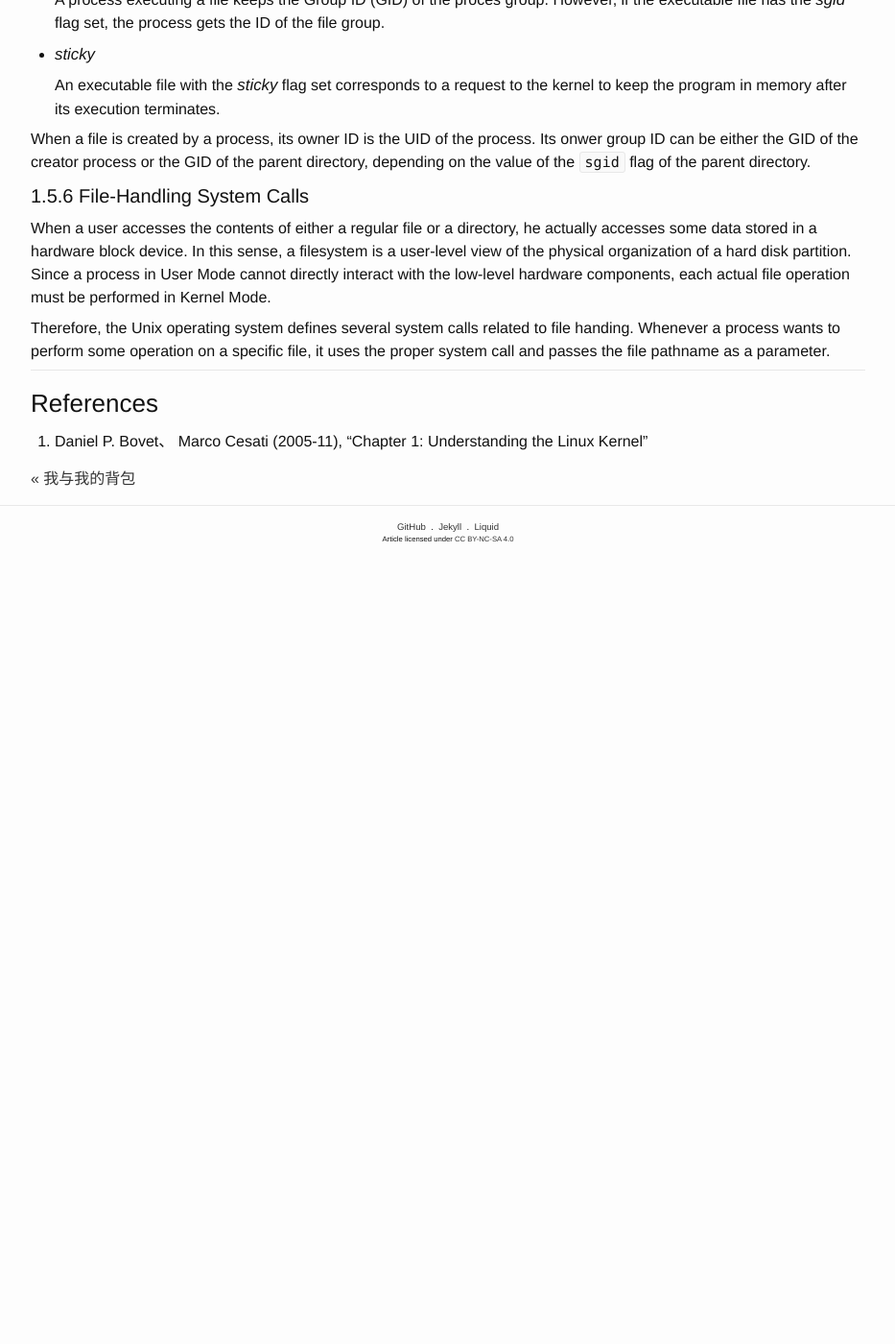
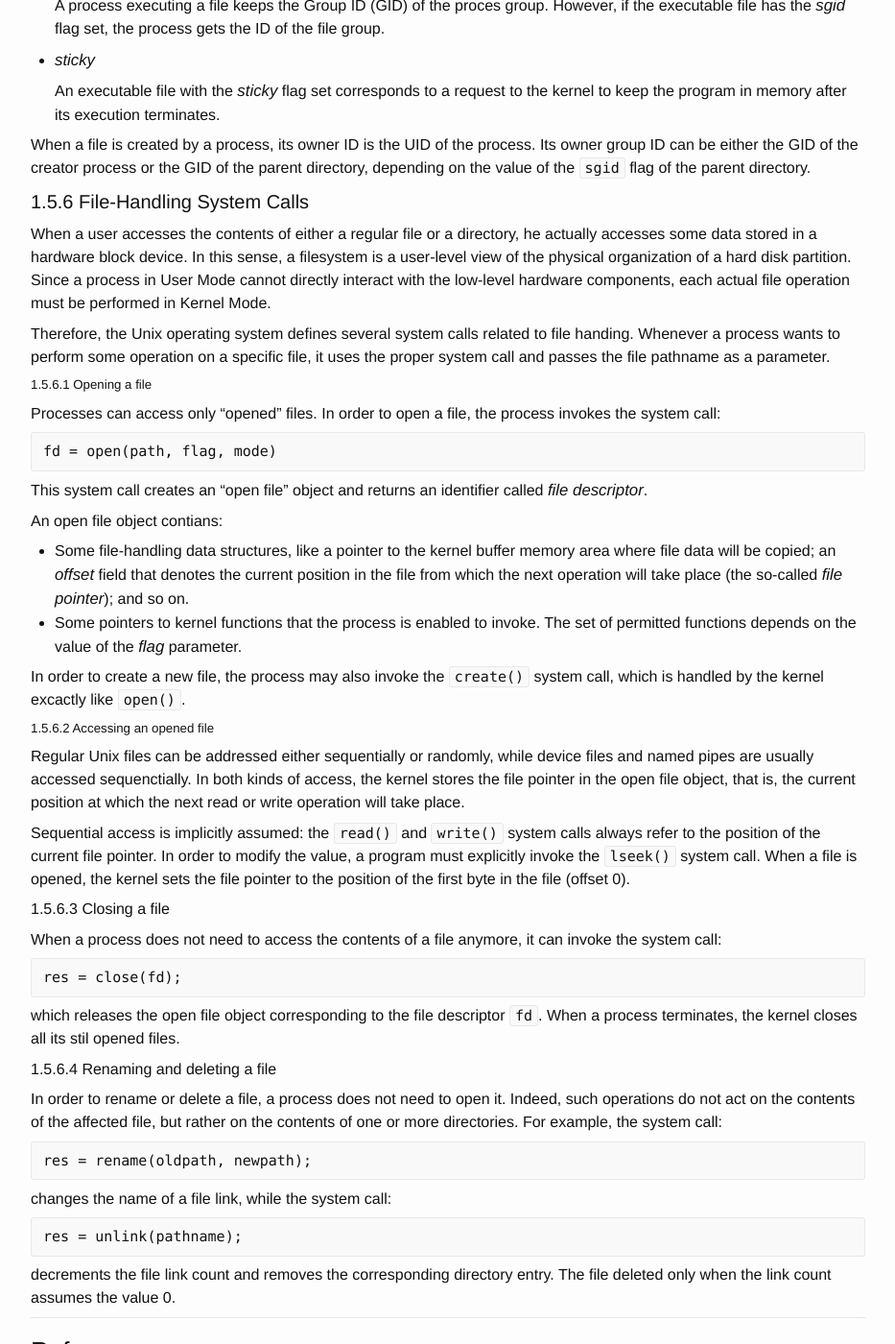
Before and after one commit to ousiax/ousiax.github.io, a Jekyll site: the page built from _posts/2017-11-12-understanding-the-linux-kernel-01.md, in a window 1280 px wide and 1400 px high, scrolled down 8180 px. Shown: the whole window at 96% size, without its empty margins (173-1106 px from the left). Built offline with Jekyll 4.4.1, drawn with Linux system fonts in a browser that asks for light colours; before the commit the page ends 8763 px from its top, so only the background shows below that; some of the changed text lies outside the part shown.

Commit message:
Done filesystem

````diff
--- a/_posts/2017-11-12-understanding-the-linux-kernel-01.md
+++ b/_posts/2017-11-12-understanding-the-linux-kernel-01.md
@@ -264,7 +264,7 @@ Unix files may have one of the following types:
 - `p` Pipe and named pipe (also called FIFO)
 - `s` Socket
 
-1.5.4 File Descriptor and Inode
+#### 1.5.4 File Descriptor and Inode
 
 Unix makes a clear distinction between a file and a file descriptor. With the exception of device and special files, each file consists of a sequence of characters. The file does not include any control information such as its length, or and End-Of-File (EOF) delimiter.
 
@@ -303,7 +303,7 @@ There are three types of access rights, *Read*, *Write*, and *Execute*, for each
 
     An executable file with the *sticky* flag set corresponds to a request to the kernel to keep the program in memory after its execution terminates.
 
-When a file is created by a process, its owner ID is the UID of the process. Its onwer group ID can be either the GID of the creator process or the GID of the parent directory, depending on the value of the `sgid` flag of the parent directory.
+When a file is created by a process, its owner ID is the UID of the process. Its owner group ID can be either the GID of the creator process or the GID of the parent directory, depending on the value of the `sgid` flag of the parent directory.
 
 #### 1.5.6 File-Handling System Calls
 
@@ -311,6 +311,55 @@ When a user accesses the contents of either a regular file or a directory, he ac
 
 Therefore, the Unix operating system defines several system calls related to file handing. Whenever a process wants to perform some operation on a specific file, it uses the proper system call and passes the file pathname as a parameter.
 
+##### 1.5.6.1 Opening a file
+
+Processes can access only "opened" files. In order to open a file, the process invokes the system call:
+
+```c
+fd = open(path, flag, mode)
+```
+
+This system call creates an "open file" object and returns an identifier called *file descriptor*.
+
+An open file object contians:
+
+- Some file-handling data structures, like a pointer to the kernel buffer memory area where file data will be copied; an *offset* field that denotes the current position in the file from which the next operation will take place (the so-called *file pointer*); and so on.
+- Some pointers to kernel functions that the process is enabled to invoke. The set of permitted functions depends on the value of the *flag* parameter.
+
+In order to create a new file, the process may also invoke the `create()` system call, which is handled by the kernel excactly like `open()`.
+
+##### 1.5.6.2 Accessing an opened file
+
+Regular Unix files can be addressed either sequentially or randomly, while device files and named pipes are usually accessed sequenctially. In both kinds of access, the kernel stores the file pointer in the open file object, that is, the current position at which the next read or write operation will take place.
+
+Sequential access is implicitly assumed: the `read()` and `write()` system calls always refer to the position of the current file pointer. In order to modify the value, a program must explicitly invoke the `lseek()` system call. When a file is opened, the kernel sets the file pointer to the position of the first byte in the file (offset 0).
+
+1.5.6.3 Closing a file
+
+When a process does not need to access the contents of a file anymore, it can invoke the system call:
+
+```c
+res = close(fd);
+```
+
+which releases the open file object corresponding to the file descriptor `fd`. When a process terminates, the kernel closes all its stil opened files.
+
+1.5.6.4 Renaming and deleting a file
+
+In order to rename or delete a file, a process does not need to open it. Indeed, such operations do not act on the contents of the affected file, but rather on the contents of one or more directories. For example, the system call:
+
+```c
+res = rename(oldpath, newpath);
+```
+
+changes the name of a file link, while the system call:
+
+```c
+res = unlink(pathname);
+```
+
+decrements the file link count and removes the corresponding directory entry. The file deleted only when the link count assumes the value 0.
+
 - - -
 
 ### References
````
Also changed, not shown: other parts of _posts/2017-11-12-understanding-the-linux-kernel-01.md (+2 -2 lines).
